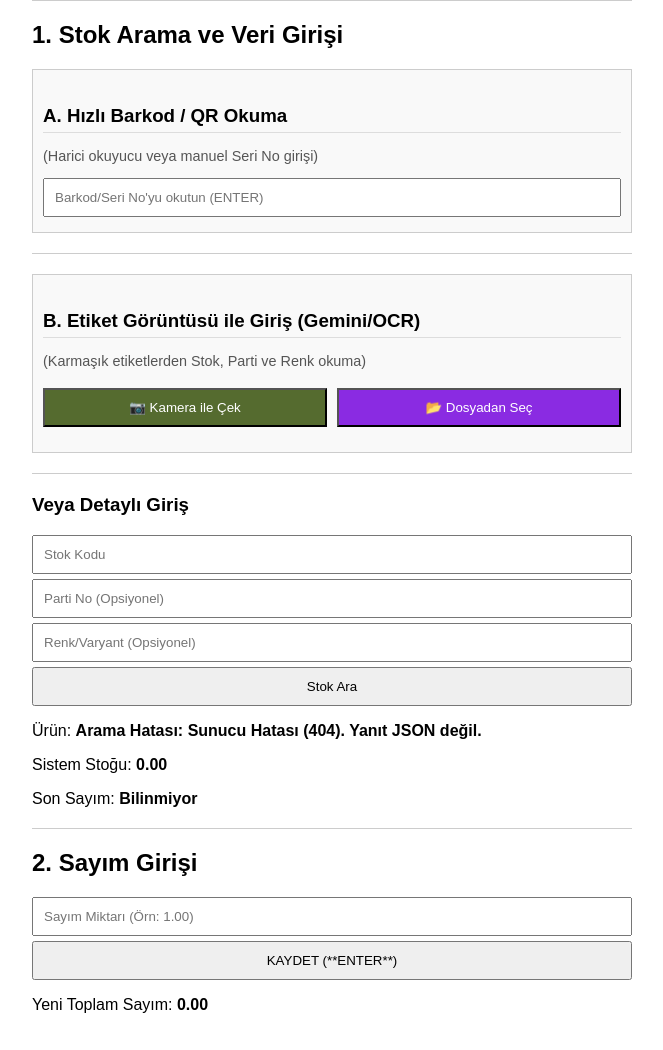
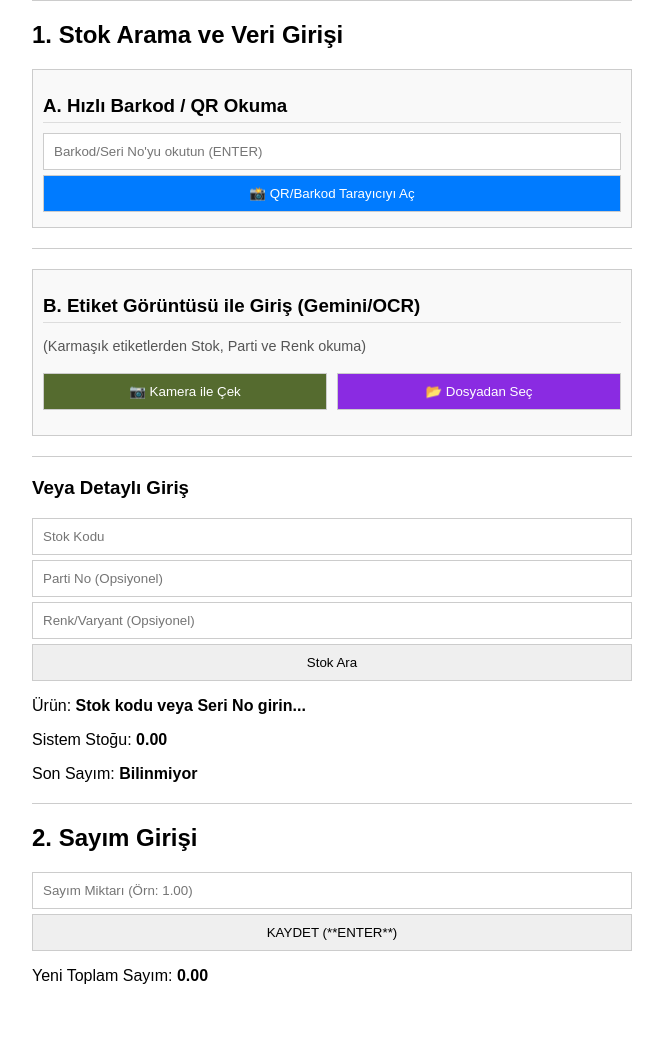
Before and after one commit to ozansabudak-code/Stok-Say-m, a Django app: template sayim/templates/sayim/sayim_giris.html in a window 1280 px wide. Shown: the part 220-1270 px from the top of the page, without its empty margins (308-971 px from the left). After the commit the page ends 1204 px from the top, so only its background shows below. Run offline with Django 5.2, Linux system fonts and the light colour scheme; the template is opened without the code that fills it, so the values that code supplies are empty; some libraries are stand-ins or nearby versions.

Commit message:
feat: FINAL UI entegrasyonu. Ayrilmis Barkod/Gemini ve HTML5-QR kod ozellikleri eklendi.

```diff
--- a/sayim/templates/sayim/sayim_giris.html
+++ b/sayim/templates/sayim/sayim_giris.html
@@ -5,17 +5,18 @@
     <meta charset="UTF-8">
     <title>Stok Sayım Girişi | {{ sayim_emri.ad }}</title>
     <meta name="viewport" content="width=device-width, initial-scale=1.0">
+    <script src="https://unpkg.com/html5-qrcode@2.3.9/html5-qrcode.min.js"></script>
     <style>
         /* CSS Düzeltilene Kadar Geçici Stil */
         body { font-family: Arial, sans-serif; padding: 20px; max-width: 600px; margin: auto; }
-        input[type="text"], input[type="number"], button { padding: 10px; margin: 5px 0; display: block; width: 100%; box-sizing: border-box; }
+        input[type="text"], input[type="number"], button { padding: 10px; margin: 5px 0; display: block; width: 100%; box-sizing: border-box; border: 1px solid #ccc; }
         .info-box { border: 1px solid #ccc; padding: 10px; margin-bottom: 20px; background-color: #f9f9f9; }
         .message.success { color: green; }
         .message.error { color: red; }
         hr { border: 0; border-top: 1px solid #ccc; margin: 20px 0; }
         .flex-container { display: flex; gap: 10px; margin-bottom: 10px; }
         .flex-container > div { flex: 1; }
-        .section-header { margin-top: 25px; margin-bottom: 10px; border-bottom: 1px solid #ddd; padding-bottom: 5px; }
+        .section-header { margin-top: 15px; margin-bottom: 10px; border-bottom: 1px solid #ddd; padding-bottom: 5px; }
     </style>
 </head>
 <body>
@@ -31,8 +32,13 @@
 
     <div class="info-box">
         <h3 class="section-header">A. Hızlı Barkod / QR Okuma</h3>
-        <p style="font-size: 0.9em; color: #555;">(Harici okuyucu veya manuel Seri No girişi)</p>
+
         <input type="text" id="barkod_input" placeholder="Barkod/Seri No'yu okutun (ENTER)">
+
+        <button id="quick-scan-btn" style="background-color: #007bff; color: white; margin-top: 5px;">
+            📸 QR/Barkod Tarayıcıyı Aç
+        </button>
+        <div id="scanner-container"></div>
     </div>
 
     <hr>
@@ -88,11 +94,12 @@
     const renkInput = document.getElementById('renk_input');
     const miktarInput = document.getElementById('miktar_input');
     const ocrStatus = document.getElementById('ocr_status');
+    const scannerContainer = document.getElementById('scanner-container');
 
     let currentStokKod = '';
     let currentPartiNo = 'YOK';
     let currentRenk = 'YOK';
-    let currentSeriNo = 'YOK'; // Şu anda aktif seri no (opsiyonel)
+    let currentSeriNo = 'YOK';
 
     // CSRF Token Fonksiyonu (Django POST için kritik)
     function getCookie(name) {
@@ -112,12 +119,12 @@
     const CSRF_TOKEN = getCookie('csrftoken');
 
 
-    // --- HİBRİT ARAMA FONKSİYONU ---
+    // --- HİBRİT ARAMA FONKSİYONU (views.py'ı çağırır) ---
     function akilliStokAra(seriNo, stokKod, partiNo, renk, depoKod, barkodHamVeri = '') {
         document.getElementById('urun_bilgi').innerText = 'Arama yapılıyor...';
         document.getElementById('sistem_stok_goster').innerText = '0.00';
         document.getElementById('last_sayim_goster').innerText = 'Bilinmiyor';
-        document.getElementById('kayit_mesaji').innerText = ''; // Önceki mesajı temizle
+        document.getElementById('kayit_mesaji').innerText = '';
 
         const params = new URLSearchParams({
             seri_no: seriNo || 'YOK',
@@ -128,10 +135,9 @@
             barkod_ham_veri: barkodHamVeri || 'YOK'
         });
 
-        // AJAX ile arama (GET isteği)
-        fetch(`/ajax/akilli-stok-ara/?${params.toString()}`)
+        fetch(`/ajax/stok-ara-akilli/?${params.toString()}`)
             .then(response => {
-                // Sunucudan (views.py) gelen yanıt JSON değilse, bu bir sunucu hatasıdır (500)
+                // Sunucudan (views.py) gelen yanıt JSON değilse, bu bir sunucu hatasıdır
                 if (!response.ok) {
                     throw new Error(`Sunucu Hatası (${response.status}). Yanıt JSON değil.`);
                 }
@@ -146,7 +152,7 @@
                     currentStokKod = data.stok_kod;
                     currentPartiNo = data.parti_no;
                     currentRenk = data.renk;
-                    currentSeriNo = seriNo; // Seri no ile bulunduysa kaydet
+                    currentSeriNo = seriNo;
 
                     stokKodInput.value = data.stok_kod;
                     partiNoInput.value = data.parti_no;
@@ -166,7 +172,7 @@
             });
     }
 
-    // --- GEMINI/OCR İŞLEMLERİ ---
+    // --- GEMINI/OCR İŞLEMLERİ (Bölüm B) ---
     function geminiOku(file) {
         ocrStatus.className = 'message';
         ocrStatus.innerText = '🔍 Resmi analiz ediyoruz (Gemini Vision)...';
@@ -174,7 +180,6 @@
         const formData = new FormData();
         formData.append('image', file);
 
-        // AJAX ile Gemini'a resim gönder
         fetch("{% url 'gemini_parti_oku' %}", {
             method: 'POST',
             headers: {
@@ -189,7 +194,6 @@
                 ocrStatus.innerText = data.message;
 
                 // Form alanlarını Gemini'dan gelen verilerle doldur
-                // Not: views.py'da Gemini çıktısı standardize edilmiş olmalıdır.
                 barkodInput.value = data.seri_no;
                 stokKodInput.value = data.stok_kod;
                 partiNoInput.value = data.parti_no;
@@ -217,35 +221,51 @@
 
     // --- OLAY DİNLEYİCİLERİ ---
 
-    // 1. Hızlı Barkod Okuyucu Dinleyicisi
+    // 1. Hızlı Barkod Input Dinleyicisi (Bölüm A)
     barkodInput.addEventListener('keydown', function(event) {
         if (event.key === 'Enter') {
             event.preventDefault();
             const hamVeri = this.value.toUpperCase().trim();
             if (hamVeri) {
-                // Ham veriyi hem seriNo hem de barkodHamVeri olarak gönderiyoruz.
                 akilliStokAra(hamVeri, 'YOK', 'YOK', 'YOK', DEPO_KODU, hamVeri);
             }
         }
     });
 
-    // 2. Detaylı Arama Düğmesi
-    document.getElementById('ara-btn').addEventListener('click', function() {
-        const stokKod = stokKodInput.value.toUpperCase().trim();
-        const partiNo = partiNoInput.value.toUpperCase().trim();
-        const renk = renkInput.value.toUpperCase().trim();
+    // 2. HTML5 BARKOD TARAYICI (Bölüm A)
+    document.getElementById('quick-scan-btn').addEventListener('click', () => {
+        const html5QrCode = new Html5Qrcode("scanner-container");
 
-        // Seri no alanı boş bırakıldığı için sadece stok koduna göre arama yap
-        akilliStokAra('YOK', stokKod, partiNo, renk, DEPO_KODU, 'YOK');
+        const qrCodeSuccessCallback = (decodedText, decodedResult) => {
+            html5QrCode.stop().then(() => {
+                scannerContainer.innerHTML = '';
+                document.getElementById('quick-scan-btn').style.display = 'block';
+
+                barkodInput.value = decodedText.toUpperCase().trim();
+                akilliStokAra(decodedText, 'YOK', 'YOK', 'YOK', DEPO_KODU, decodedText);
+
+            }).catch(err => { console.error("Tarayıcı durdurulurken hata oluştu:", err); });
+        };
+
+        const config = { fps: 10, qrbox: { width: 250, height: 250 }, rememberLastUsedCamera: true };
+
+        html5QrCode.start({ facingMode: "environment" }, config, qrCodeSuccessCallback)
+            .then(() => {
+                document.getElementById('quick-scan-btn').style.display = 'none';
+                scannerContainer.style.height = '300px'; // Tarayıcı alanını görünür yap
+            })
+            .catch((err) => {
+                scannerContainer.innerHTML = `<p style="color:red;">Kamera Hatası: Lütfen kamera izinlerini kontrol edin veya Dosyadan Seç'i kullanın.</p>`;
+                console.error("Tarayıcı başlatılamadı:", err);
+            });
     });
 
-    // 3. Kamera/Dosya Butonları
+    // 3. KAMERA/DOSYA BUTONLARI (Bölüm B)
     document.getElementById('select-file-btn').addEventListener('click', () => {
         document.getElementById('image-input').click();
     });
 
     document.getElementById('camera-btn').addEventListener('click', () => {
-        // Tarayıcının Kamera API'sini doğrudan tetiklemek için input'u kullanıyoruz
         document.getElementById('image-input').setAttribute('capture', 'environment');
         document.getElementById('image-input').click();
     });
@@ -257,7 +277,16 @@
         this.removeAttribute('capture');
     });
 
-    // 4. Sayım Kaydetme Düğmesi
+    // 4. Detaylı Arama Düğmesi
+    document.getElementById('ara-btn').addEventListener('click', function() {
+        const stokKod = stokKodInput.value.toUpperCase().trim();
+        const partiNo = partiNoInput.value.toUpperCase().trim();
+        const renk = renkInput.value.toUpperCase().trim();
+
+        akilliStokAra('YOK', stokKod, partiNo, renk, DEPO_KODU, 'YOK');
+    });
+
+    // 5. Sayım Kaydetme Düğmesi
     document.getElementById('sayim_kaydet_btn').addEventListener('click', function() {
         const miktar = miktarInput.value;
 
@@ -281,8 +310,7 @@
             personel_adi: PERSONEL_ADI
         };
 
-        // AJAX ile Sayım Kaydı (POST isteği)
-        fetch(`/ajax/sayim-kaydet/${SAYIM_EMRI_ID}/`, {
+        fetch(`/ajax/kaydet/${SAYIM_EMRI_ID}/`, { // Doğru URL: /ajax/kaydet/<int:sayim_emri_id>/
             method: 'POST',
             headers: {
                 "Content-Type": "application/json",
@@ -304,14 +332,13 @@
         })
         .catch(error => {
             document.getElementById('kayit_mesaji').className = 'message error';
-            document.getElementById('kayit_mesaji').innerText = `Kayıt sırasında hata: ${error.message}`;
+            document.getElementById('kayit_mesaji').innerText = `Kritik Kayıt Hatası: Sunucuya ulaşılamadı. ${error.message}`;
         });
     });
 
-    // Sayfa yüklendiğinde bir ilk arama tetikle (Opsiyonel: Varsa form değerlerini alarak)
+    // Sayfa yüklendiğinde bir ilk arama tetikle
     document.addEventListener('DOMContentLoaded', () => {
-        // Uygulama yüklendikten sonra bir ilk arama yap
-        akilliStokAra(barkodInput.value, stokKodInput.value, partiNoInput.value, renkInput.value, DEPO_KODU, 'YOK');
+        akilliStokAra('YOK', 'YOK', 'YOK', 'YOK', DEPO_KODU, 'YOK');
     });
 </script>
 </body>
```
